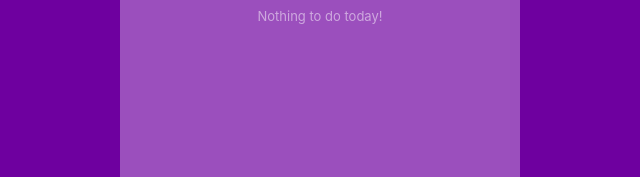
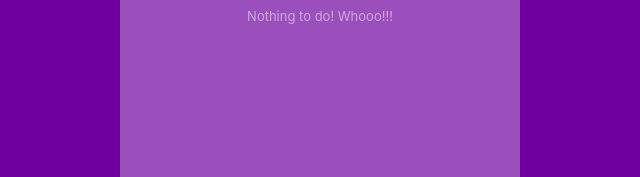
Before and after one commit to joannapuno/fancy-todo, a plain HTML site: page index.html in a window 1280 px wide. Shown: the part 305-482 px from the top of the page, 570-1210 px from the left. Drawn offline with nearby package versions, Linux system fonts and the light colour scheme.

Commit message:
designed

```diff
--- a/index.html
+++ b/index.html
@@ -41,7 +41,7 @@
                     <div v-else class="no-note-container d-flex flex-column align-items-center" >
                             <div class="no-note-content d-flex flex-column align-items-center">
                                     <i class="fas fa-sticky-note fa-7x"></i>
-                                    <span >Nothing to do today!</span>
+                                    <span >Nothing to do! Whooo!!!</span>
                             </div>
                             <div></div>
                         </div>
```
